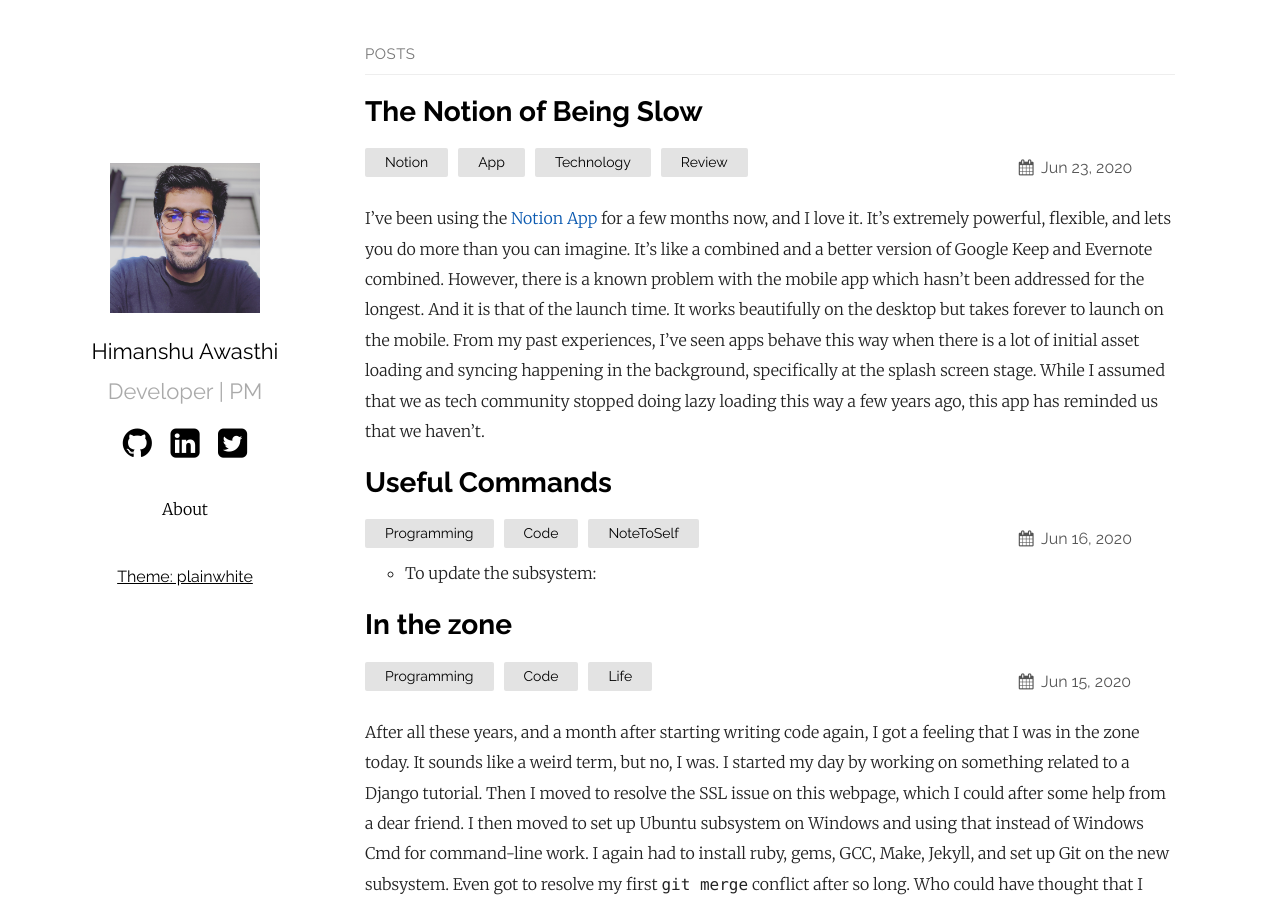
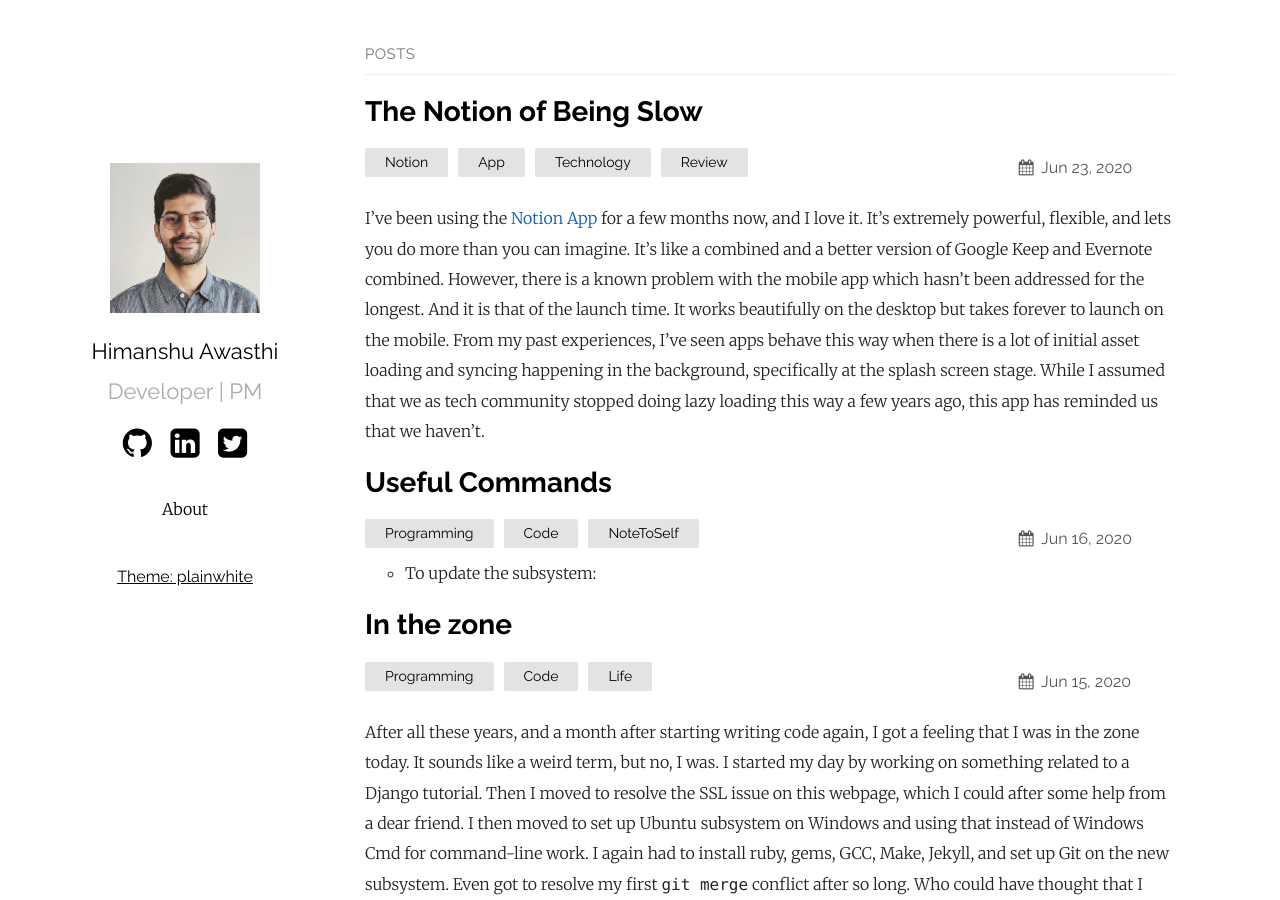
Before and after one commit to 89hardy/89hardy.github.io, a Jekyll site: the page built from index.md, in a window 1280 px wide and 900 px high. Built offline with Jekyll 4.4.1, drawn with Linux system fonts in a browser that asks for light colours.

Commit message:
Picture change

```diff
--- a/_layouts/default.html
+++ b/_layouts/default.html
@@ -7,7 +7,7 @@
   <body>
     <main class="container">
       <section class="about">
-        <a href="/"><img src="{{ "/assets/portfolio.png" | relative_url }}" alt="{{ site.plainwhite.name }}"></a>
+        <a href="/"><img src="{{ "/assets/portfolio.jpg" | relative_url }}" alt="{{ site.plainwhite.name }}"></a>
         <h2 id="title">
           <a href="/">{{ site.plainwhite.name }}</a>
         </h2>
```
Also changed, not shown: assets/portfolio.jpg (added).
